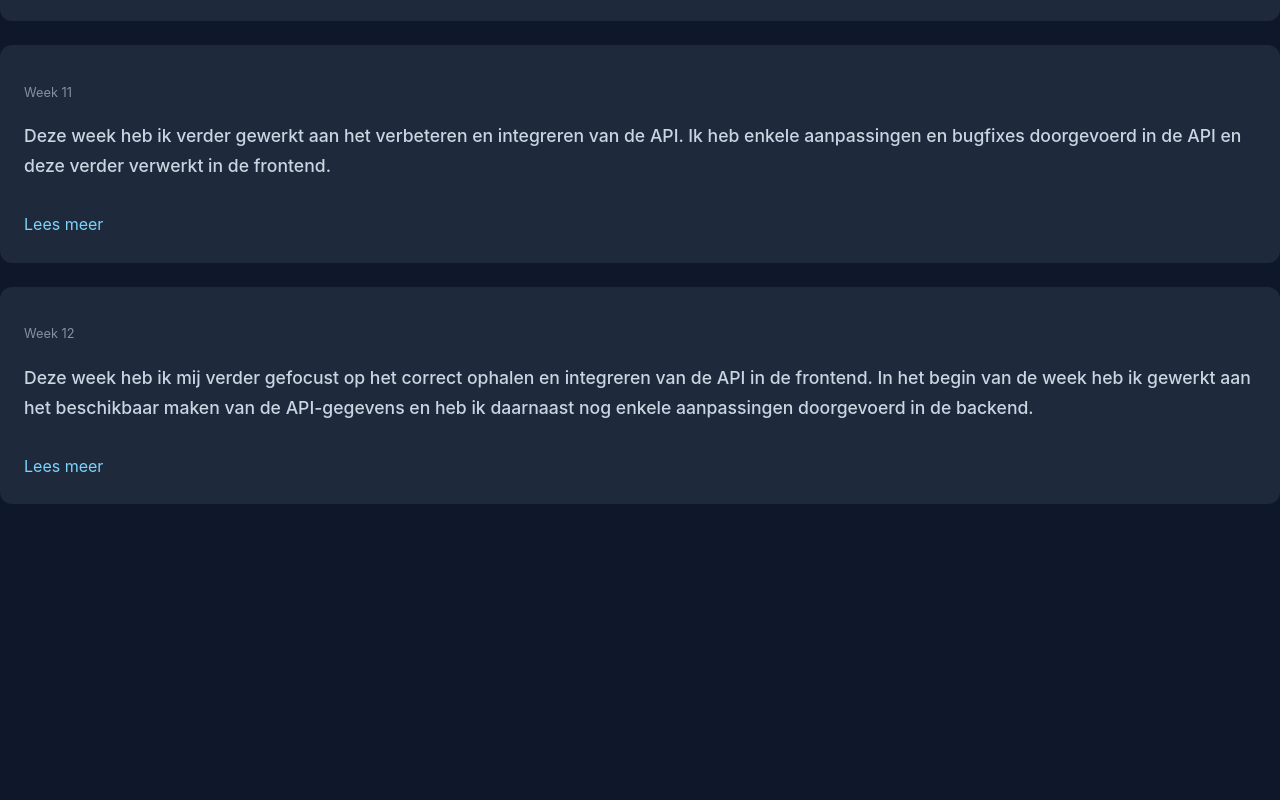
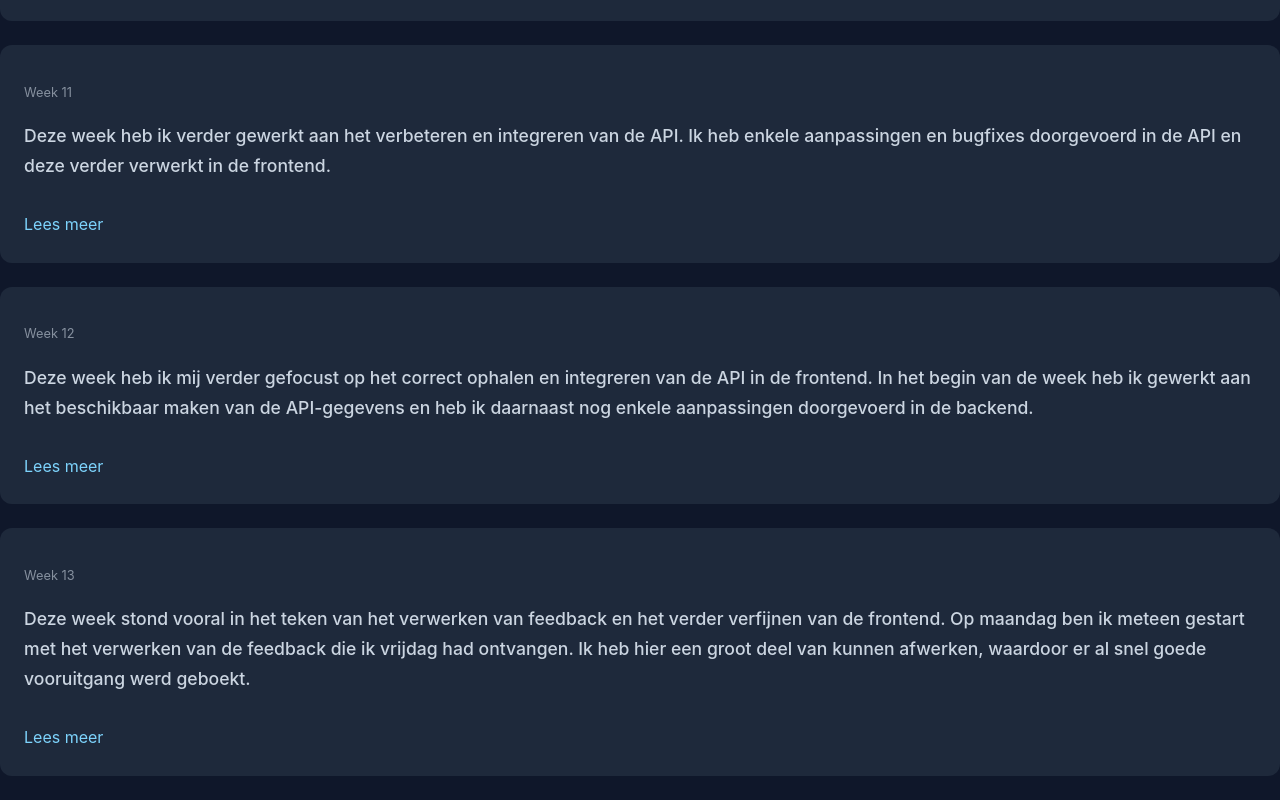
Before and after one commit to ExanFabry/blog-app, an Angular app: page /blog in a window 1280 px wide. Shown: the part 2580-3380 px from the top of the page. Before the commit the page ends 3108 px from the top, so only its background shows below. Built offline with nearby package versions, Linux system fonts and the light colour scheme.

Commit message:
Add blog post.

```diff
--- a/src/app/blog-posts-array.ts
+++ b/src/app/blog-posts-array.ts
@@ -100,5 +100,14 @@ export let blogPosts = [
             "Vervolgens heb ik de API succesvol geïmplementeerd in een tabel, wat een belangrijke stap was in de visualisatie van de data. Nadien heb ik functionaliteit toegevoegd waarmee een gebruiker zich kan inschrijven voor een individueel vak of voor een volledige richting.",
             "Op het einde van de week heb ik mijn code verder opgeschoond en het enrollmentscherm voorgesteld aan Benjamin. Op basis daarvan heb ik waardevolle feedback ontvangen, die ik kan meenemen naar verdere verbeteringen."
         ]
+    ],
+    [
+        [
+            "Deze week stond vooral in het teken van het verwerken van feedback en het verder verfijnen van de frontend. Op maandag ben ik meteen gestart met het verwerken van de feedback die ik vrijdag had ontvangen. Ik heb hier een groot deel van kunnen afwerken, waardoor er al snel goede vooruitgang werd geboekt.",
+"Op dinsdag heb ik de resterende feedback volledig afgewerkt. Nadat alles was nagekeken en aangepast, heb ik een merge request ingediend zodat de wijzigingen konden worden gereviewd.",
+"Woensdag kreeg ik opnieuw feedback terug op mijn merge request. Ik ben direct begonnen met het verwerken van deze nieuwe opmerkingen, zodat alles verder verbeterd kon worden en de kwaliteit van de code behouden bleef.",
+"Donderdag lag de focus vooral op de voorbereiding van de demo. Zowel die dag als tijdens het weekend en op de vrije dag heb ik extra tijd gestoken in het verwerken van bijkomende feedback. Het doel was om de frontend er zo goed mogelijk uit te laten zien en ervoor te zorgen dat de code zo clean en overzichtelijk mogelijk bleef."
+
+        ]
     ]
 ]
```
